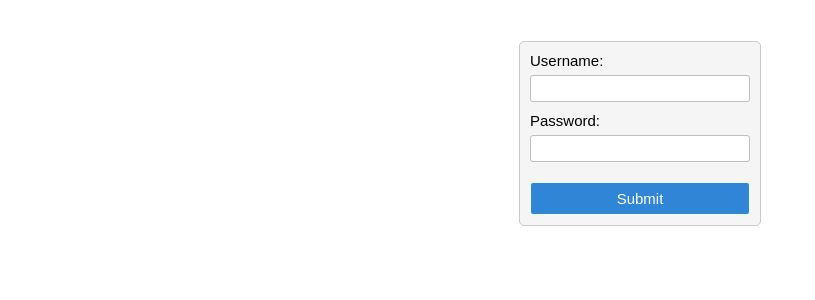
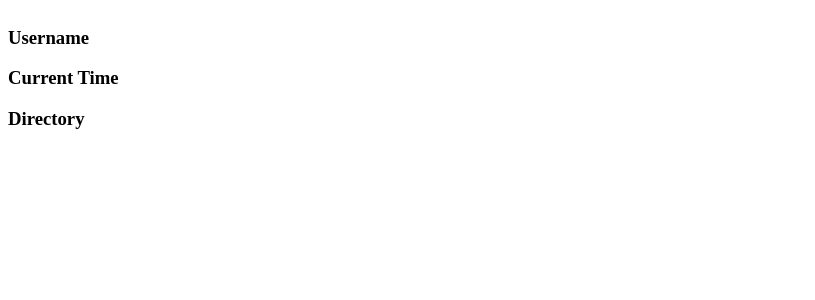
Before and after one commit to mjtedder/react-spa, a React app: page /details in a window 1280 px wide. Shown: the top 300 px of the page, without its empty margins (0-815 px from the left). Built offline with nearby package versions, Linux system fonts and the light colour scheme.

Commit message:
Adds router for SPA routing

```diff
--- a/src/App.js
+++ b/src/App.js
@@ -1,5 +1,7 @@
 import React from 'react';
 import Form from './components/Form';
+import Details from './components/Details';
+import { BrowserRouter, Route } from 'react-router-dom';
 
 const appStyle = {
     height: '250px',
@@ -8,9 +10,12 @@
 
 const App = () => {
     return (
-        <div style={appStyle} className='App'>
-            <Form />
-        </div>
+        <BrowserRouter>
+            <div style={appStyle} className='App'>
+                <Route exact path="/" component={Form} />
+                <Route path="/details" component={Details} />
+            </div>
+        </BrowserRouter>
     );
 };
 
```
